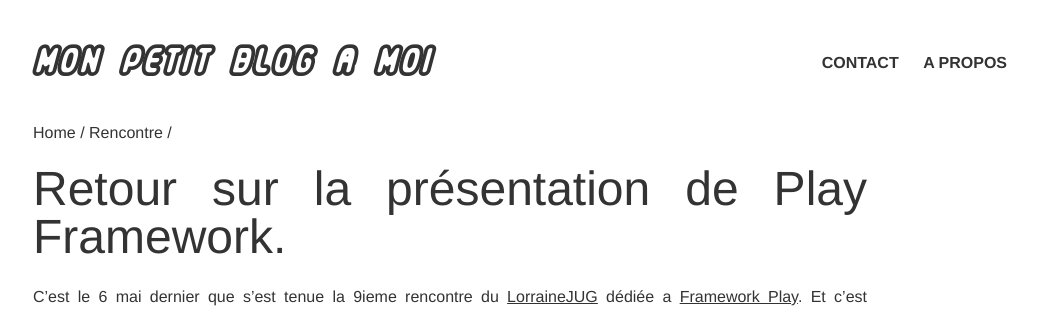
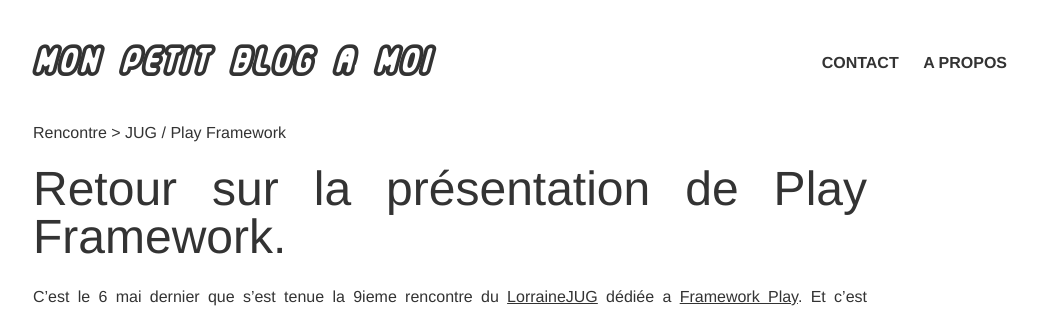
Before and after one commit to sdalichampt/sdalichampt.github.io, a Jekyll site: the page built from _posts/2010/2010-05-14-retour-sur-la-présentation-de-play-framework.md, in a window 1280 px wide and 900 px high. Shown: the top 312 px of the window, without its empty margins (95-1132 px from the left). Built offline with Jekyll 4.4.1, drawn with Linux system fonts in a browser that asks for light colours; comment, search, counter and statistics services are not loaded.

Commit message:
ajout des tags dans le fil d'ariane

```diff
--- a/_config.yml
+++ b/_config.yml
@@ -37,5 +37,5 @@ owner:
   bio: Maître des lieux
   gravatar: b42ae03956217a57fc702b278c3ee645
 
-livefyre-site-id: 366445
+disqus-shortname: sdalichampt
 simpleform-public-token: f102708419dad94776d8c49405676bfa
--- a/_includes/breadcrumbs.html
+++ b/_includes/breadcrumbs.html
@@ -1,8 +1,12 @@
 <nav class="breadcrumbs">
-	<a href="{{ site.baseurl }}">Home</a>
-	<span class="divider">/</span>
-	{% if page.category %}
-		<a href="{{ site.url }}/{{ page.category }}/">{{ site.data.categories[page.category].label }}</a>
-		<span class="divider">/</span>
-	{% endif %}
+    {{ site.data.categories[page.category].label }}
+    {% if page.tags != empty %}
+        <span class="divider">&gt;</span>
+        {% for tag in page.tags %}
+            {{ tag }}
+            {% if forloop.last == false %}
+                <span class="divider">/</span>
+            {% endif %}
+        {% endfor %}
+    {% endif %}
 </nav>
--- a/_includes/comments.html
+++ b/_includes/comments.html
@@ -1,19 +1,14 @@
 <hr />
-<div id="livefyre-comments"></div>
-<script type="text/javascript" src="http://zor.livefyre.com/wjs/v3.0/javascripts/livefyre.js"></script>
+<div id="disqus_thread"></div>
 <script type="text/javascript">
-    (function () {
-        var articleId = fyre.conv.load.makeArticleId(null);
-        fyre.conv.load({}, [{
-            el: 'livefyre-comments',
-            network: "livefyre.com",
-            siteId: "{{ site.owner.livefyre-site-id }}",
-            articleId: articleId,
-            signed: false,
-            collectionMeta: {
-                articleId: articleId,
-                url: fyre.conv.load.makeCollectionUrl(),
-            }
-        }], function() {});
-    }());
+    /* * * CONFIGURATION VARIABLES: EDIT BEFORE PASTING INTO YOUR WEBPAGE * * */
+    var disqus_shortname = '{{ site.disqus-shortname }}'; // required: replace example with your forum shortname
+
+    /* * * DON'T EDIT BELOW THIS LINE * * */
+    (function() {
+        var dsq = document.createElement('script'); dsq.type = 'text/javascript'; dsq.async = true;
+        dsq.src = '//' + disqus_shortname + '.disqus.com/embed.js';
+        (document.getElementsByTagName('head')[0] || document.getElementsByTagName('body')[0]).appendChild(dsq);
+    })();
 </script>
+<noscript>Please enable JavaScript to view the <a href="http://disqus.com/?ref_noscript">comments powered by Disqus.</a></noscript>
```
